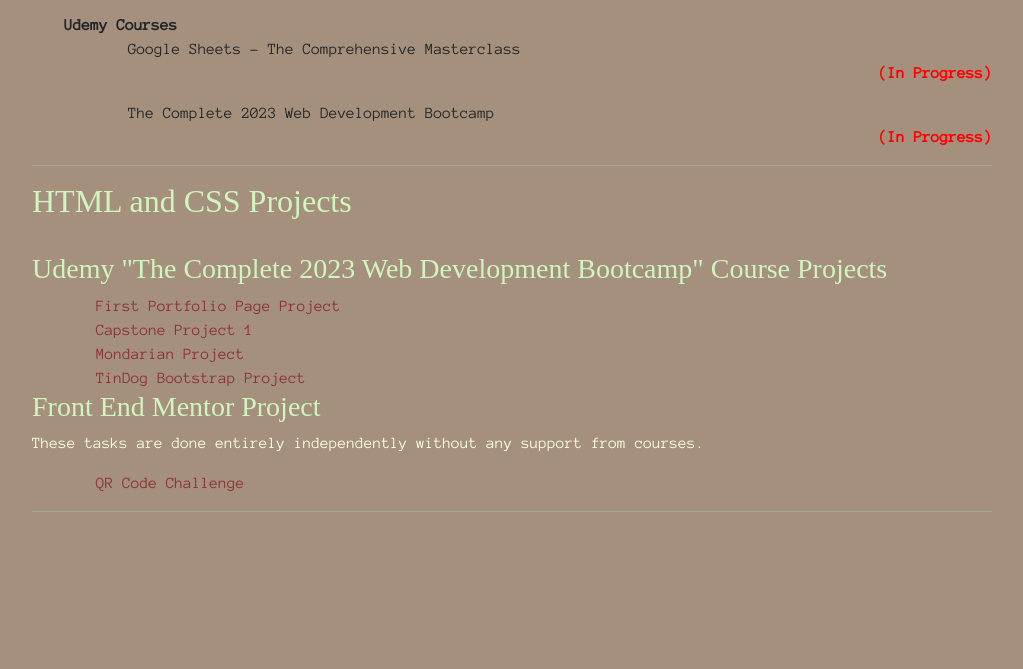
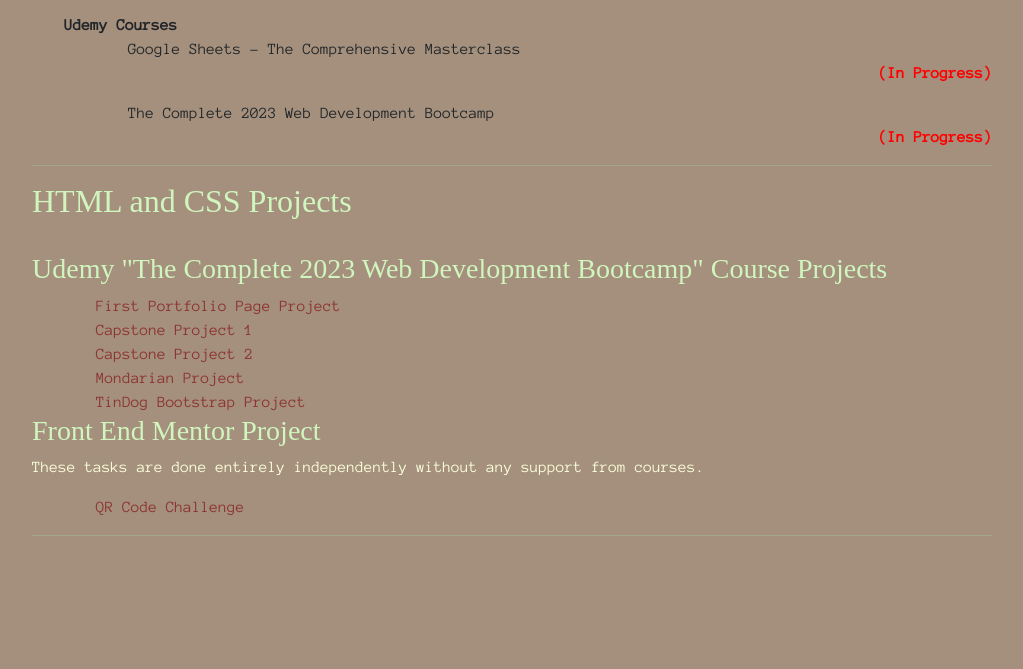
Before and after one commit to chinnyui/udemy-course-capstone2, a plain HTML site: page index.html in a window 1280 px wide. Shown: the part 3161-3830 px from the top of the page, without its empty margins (128-1151 px from the left). Drawn offline with nearby package versions, Linux system fonts and the light colour scheme.

Commit message:
Update index.html
added a new link for the capstone 2 project

```diff
--- a/index.html
+++ b/index.html
@@ -133,6 +133,7 @@
           <h3 class="subheading">Udemy "The Complete 2023 Web Development Bootcamp" Course Projects</h3>
           <a href="https://chinnyui.github.io/html-only-portfolio/" class="indent" target="_blank">First Portfolio Page Project</a><br>
           <a href="https://chinnyui.github.io/udemy-course-capstone1/" class="indent" target="_blank">Capstone Project 1</a><br>
+          <a href="https://chinnyui.github.io/udemy-course-capstone2/" class="indent" target="_blank">Capstone Project 2</a><br>
           <a href="https://chinnyui.github.io/mondrian-project/" class="indent" target="_blank">Mondarian Project</a><br>
           <a href="https://chinnyui.github.io/udemy-tindog-project/" class="indent" target="_blank">TinDog Bootstrap Project</a>
 
```
